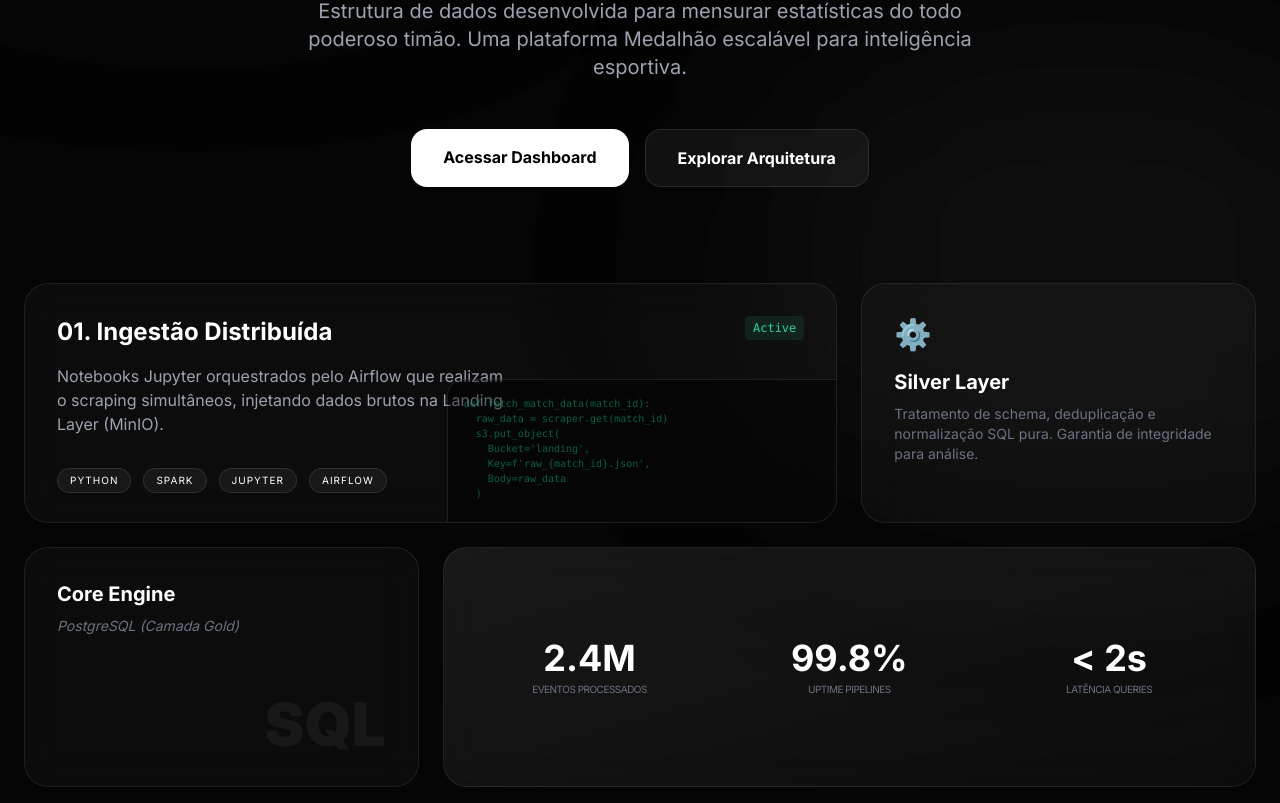
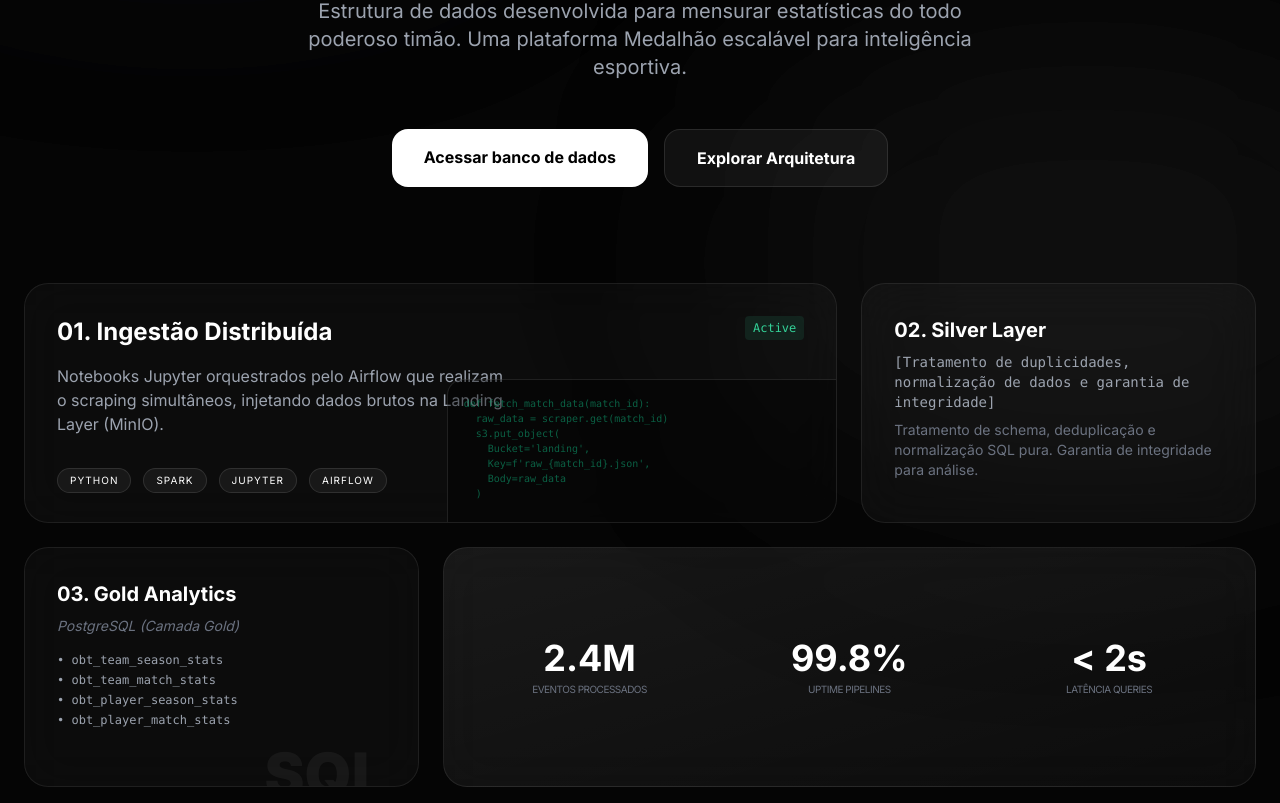
Before and after one commit to gustavoalikan1910/cmvm, a Next.js app in the folder website/: page / in a window 1280 px wide. Shown: the part 417-1220 px from the top of the page. Built offline with nearby package versions, Linux system fonts and the light colour scheme.

Commit message:
feat: update homepage sections with real data pipeline structure

```diff
--- a/website/app/page.jsx
+++ b/website/app/page.jsx
@@ -35,7 +35,7 @@ export default function Home() {
 
           <div className="flex flex-wrap justify-center gap-4">
             <a href="/login" className="px-8 py-4 bg-white text-black font-bold rounded-2xl hover:scale-105 transition-transform">
-              Acessar Dashboard
+              Acessar banco de dados
             </a>
             <a href="#architecture" className="px-8 py-4 bg-white/5 border border-white/10 text-white font-bold rounded-2xl hover:bg-white/10 transition-colors">
               Explorar Arquitetura
@@ -76,8 +76,10 @@ export default function Home() {
 
           {/* Card 2: Silver Layer (Small) */}
           <div className="md:col-span-4 bento-card border-emerald-500/20">
-            <div className="text-3xl mb-4">⚙️</div>
-            <h3 className="text-xl font-bold mb-2">Silver Layer</h3>
+            <h3 className="text-xl font-bold mb-2">02. Silver Layer</h3>
+            <p className="text-sm text-gray-400 mb-2 font-mono">
+              [Tratamento de duplicidades, normalização de dados e garantia de integridade]
+            </p>
             <p className="text-sm text-gray-500">
               Tratamento de schema, deduplicação e normalização SQL pura.
               Garantia de integridade para análise.
@@ -88,10 +90,16 @@ export default function Home() {
           <div className="md:col-span-4 bento-card">
             <div className="flex flex-col h-full justify-between">
               <div>
-                <h3 className="text-xl font-bold mb-2">Core Engine</h3>
-                <p className="text-sm text-gray-500 italic">PostgreSQL (Camada Gold)</p>
+                <h3 className="text-xl font-bold mb-2">03. Gold Analytics</h3>
+                <p className="text-sm text-gray-500 italic mb-4">PostgreSQL (Camada Gold)</p>
+                <ul className="text-xs text-gray-400 space-y-1 font-mono">
+                  <li>• obt_team_season_stats</li>
+                  <li>• obt_team_match_stats</li>
+                  <li>• obt_player_season_stats</li>
+                  <li>• obt_player_match_stats</li>
+                </ul>
               </div>
-              <div className="text-6xl font-black text-white/5 select-none self-end">SQL</div>
+              <div className="text-6xl font-black text-white/5 select-none self-end mt-4">SQL</div>
             </div>
           </div>
 
```
